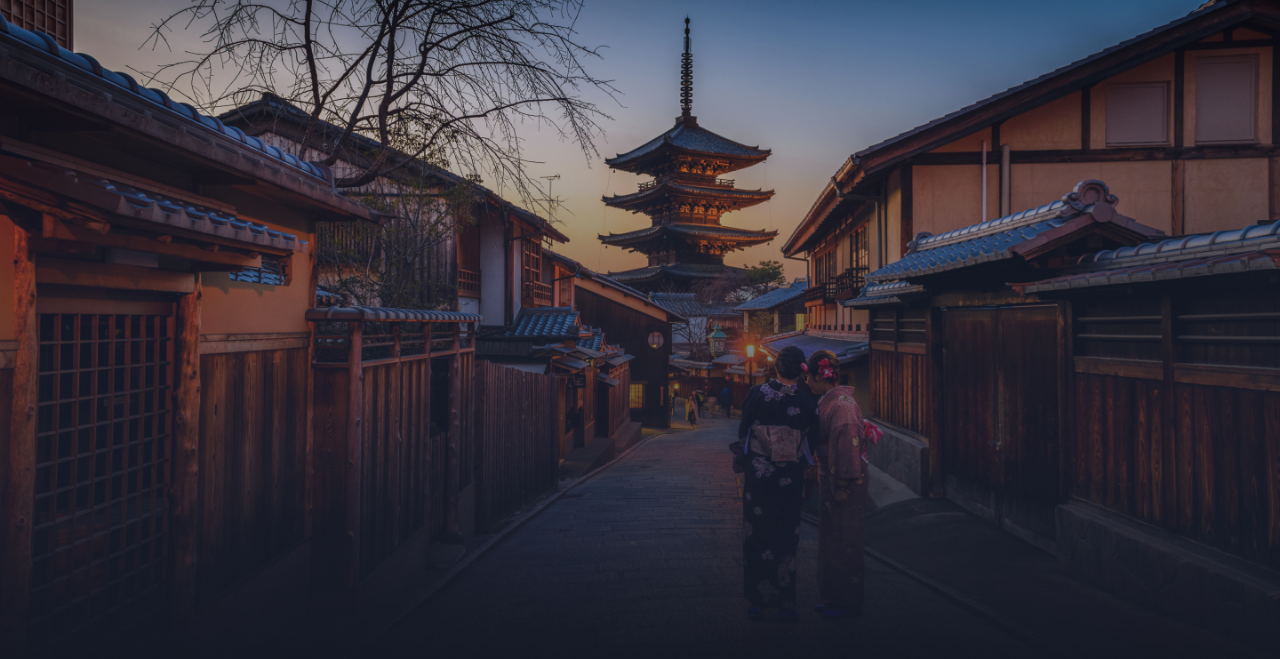
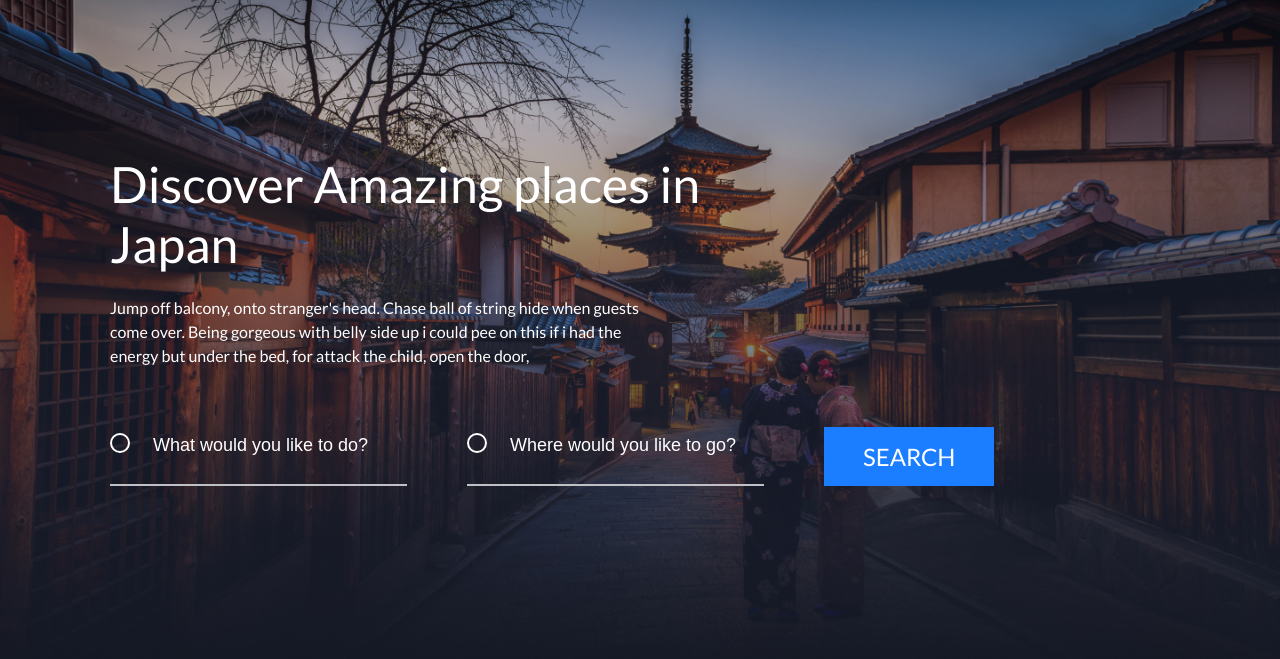
Before and after one commit to ihoriouchi/travel-template, a plain HTML site: page index.html in a window 1280 px wide. Shown: the part 109-768 px from the top of the page. Drawn offline with Linux system fonts and the light colour scheme.

Commit message:
add intro title, search form and button

```diff
--- a/css/style.css
+++ b/css/style.css
@@ -67,9 +67,71 @@ body {
 /* Intro start */
 
 .intro {
-    height: 100vh;
+    min-height: 100vh;
     background: url(/img/intro-bg.jpg) no-repeat center;
     background-size: cover;
+    padding-top: 263px;
+}
+
+.intro__title {
+    max-width: 619px;
+    font-weight: 500;
+    font-size:50px;
+    line-height: 60px;
+    color: white;
+    margin-bottom: 22px;
+}
+
+.intro__subtitle {
+    color: white;
+    font-size: 16px;
+    line-height: 24px;
+    max-width: 546px;
+    margin-bottom: 59px;
+}
+
+.search-form__info {
+    display: flex;
+    flex-wrap: wrap;
+}
+
+.search-form__field {
+    width: 297px;
+   background: transparent url(/img/svg/circle-icon.svg) no-repeat left 6px;
+   background-size: 20px;
+   border: 0;
+   border-bottom: 2px solid #BFC0C5;
+   margin-right: 60px;
+   padding-left: 43px;
+   padding-bottom: 22px;
+   font-weight: 500;
+   font-size: 18px;
+   color: #ffffff;
+}
+
+.search-form__field::placeholder {
+    font-weight: 500;
+    font-size: 18px;
+    color: #ffffff;
+}
+
+.search-form__submit {
+    padding: 15px 39px;
+    text-transform: uppercase;
+    background: #1B7DFF;
+    font-family: 'Lato';
+    font-style: normal;
+    font-weight: 500;
+    font-size: 24px;
+    line-height: 29px;
+    color: #FFFFFF;
+    border: 0;
+}
+
+.search-form__submit:hover,
+.search-form__submit:focus,
+.search-form__submit:active {
+    background: #095a9c;
 }
 
 /* Intro End */
--- a/index.html
+++ b/index.html
@@ -47,7 +47,19 @@
 
     <main class="main">
       <section class="intro">
-
+        <div class="wrapper">
+          <h1 class="intro__title">Discover Amazing places in Japan</h1>
+          <p class="intro__subtitle">Jump off balcony, onto stranger's head. Chase ball of string hide when guests come over. Being gorgeous with belly side up i could pee on this if i had the energy but under the bed, for attack the child, open the door, </p>
+          <form class="search-form">
+            <fieldset class="search-form__wrap">
+              <p class="search-form__info">
+                <input type="text" name="user_like_to-do" class="search-form__field" placeholder="What would you like to do?">
+                <input type="text" name="user-like-to-go" class="search-form__field" placeholder="Where would you like to go?">
+                <button type="submit" class="search-form__submit">search</button>
+              </p>
+            </fieldset>
+          </form>
+        </div>
       </section>
     </main>
   </body>
```
Also changed, not shown: img/svg/circle-icon.svg (added).
